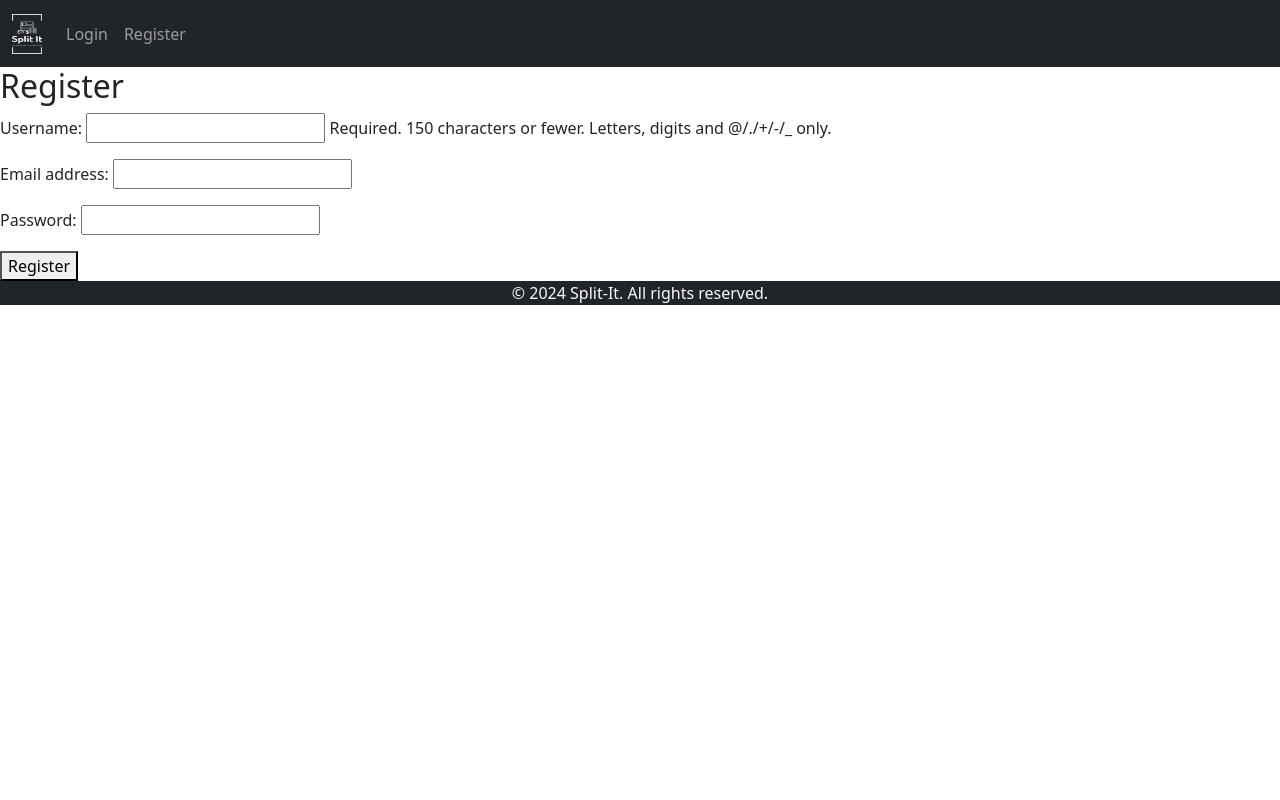
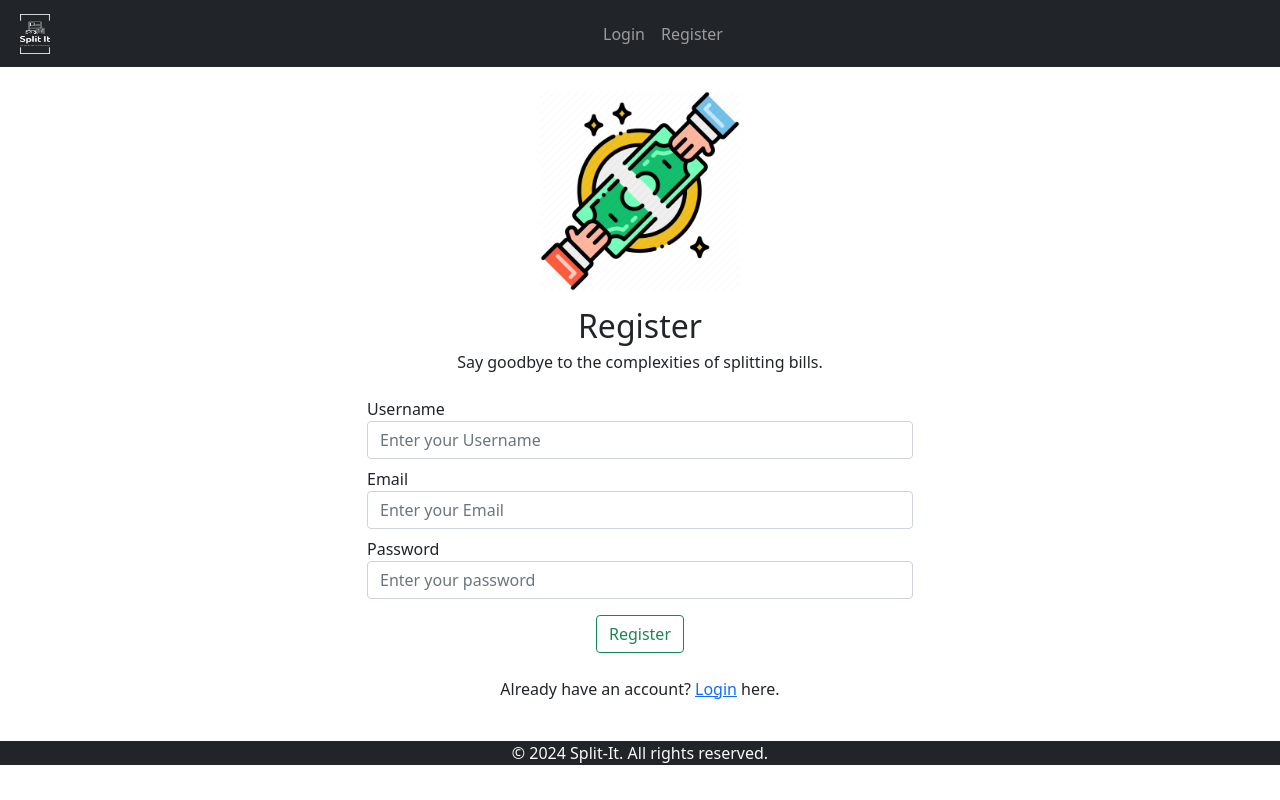
Before and after one commit to KoushikMallik-developer/split-it-api, a Django app: page /register/ in a window 1280 px wide. Run offline with Django 5.2, Linux system fonts and the light colour scheme.

Commit message:
desgining.

```diff
--- a/dashboard/templates/base.html
+++ b/dashboard/templates/base.html
@@ -1,4 +1,3 @@
-
 <!DOCTYPE html>
 <html lang="en">
 <head>
@@ -6,8 +5,36 @@
     <meta name="viewport" content="width=device-width, initial-scale=1.0">
     <title>{% block title %}Split-It{% endblock %}</title>
     <!-- Add your static files (CSS, JavaScript) here -->
-    <link href="https://cdn.jsdelivr.net/npm/bootstrap@5.0.2/dist/css/bootstrap.min.css" rel="stylesheet" integrity="sha384-EVSTQN3/azprG1Anm3QDgpJLIm9Nao0Yz1ztcQTwFspd3yD65VohhpuuCOmLASjC" crossorigin="anonymous">
-    <script src="https://cdn.jsdelivr.net/npm/bootstrap@5.0.2/dist/js/bootstrap.bundle.min.js" integrity="sha384-MrcW6ZMFYlzcLA8Nl+NtUVF0sA7MsXsP1UyJoMp4YLEuNSfAP+JcXn/tWtIaxVXM" crossorigin="anonymous"></script>
+    <link href="https://cdn.jsdelivr.net/npm/bootstrap@5.0.2/dist/css/bootstrap.min.css" rel="stylesheet"
+          integrity="sha384-EVSTQN3/azprG1Anm3QDgpJLIm9Nao0Yz1ztcQTwFspd3yD65VohhpuuCOmLASjC" crossorigin="anonymous">
+    <script src="https://cdn.jsdelivr.net/npm/bootstrap@5.0.2/dist/js/bootstrap.bundle.min.js"
+            integrity="sha384-MrcW6ZMFYlzcLA8Nl+NtUVF0sA7MsXsP1UyJoMp4YLEuNSfAP+JcXn/tWtIaxVXM"
+            crossorigin="anonymous"></script>
+    <style>
+    body {
+      margin: 0;
+      padding: 0;
+    }
+
+    .full-page {
+      min-height: 90vh; /* 90% of the viewport height */
+      display: flex;
+      align-items: center;
+      justify-content: center;
+      flex-direction: column;
+    }
+
+    .content-container {
+      width: 100%;
+    }
+
+    .responsive-img {
+      max-width: 100%;
+      height: auto;
+    }
+
+
+    </style>
 </head>
 <body>
 
@@ -15,14 +42,16 @@
     {% load static %}
     <nav class="navbar navbar-expand-lg navbar-dark bg-dark">
         <div class="container-fluid">
-    <a class="navbar-brand" href="/">
-        <img src="{% static '/images/brands/logo-no-background.png' %}" alt="my_logo" width="30" height="40" class="d-inline-block align-text-top">
+            <a class="mx-2 navbar-brand" href="/">
+                <img src="{% static '/images/brands/logo-no-background.png' %}" alt="my_logo" width="30" height="40"
+                     class="d-inline-block align-text-top">
 
             </a>
-    <button class="navbar-toggler" type="button" data-bs-toggle="collapse" data-bs-target="#navbarNav" aria-controls="navbarNav" aria-expanded="false" aria-label="Toggle navigation">
+            <button class="navbar-toggler" type="button" data-bs-toggle="collapse" data-bs-target="#navbarNav"
+                    aria-controls="navbarNav" aria-expanded="false" aria-label="Toggle navigation">
                 <span class="navbar-toggler-icon"></span>
             </button>
-    <div class="collapse navbar-collapse" id="navbarNav">
+            <div class="collapse navbar-collapse justify-content-center" id="navbarNav">
                 <ul class="navbar-nav">
                     {% if is_logged_in %}
                     <li class="nav-item">
--- a/home/views.py
+++ b/home/views.py
@@ -1,4 +1,4 @@
 from django.shortcuts import render
 
 def homepage(request):
-    return render(request, template_name='home/homepage.html', context={"is_logged_in": True})
+    return render(request, template_name='home/homepage.html', context={"is_logged_in": False})
--- a/users/templates/users/register.html
+++ b/users/templates/users/register.html
@@ -1,10 +1,39 @@
 {% extends 'base.html' %}
+{% load static %}
+{% block content %}
+<div class="container my-4">
+<div class="text-center">
+<img src="{% static '/images/brands/brand-big.png' %}" height="200" width="200" alt="my_logo" class="responsive-img">
+    </div>
+    <div class="mt-3">
+  <div class="row justify-content-center">
+    <div class="col-md-6">
+      <div class="text-center mb-4">
+      <h2 class="text-center">Register</h2>
+              <h6>Say goodbye to the complexities of splitting bills.</h6>
+        </div>
+      <form method="post">
+          {% csrf_token %}
+        <div class="form-group my-2">
+          <label for="username">Username</label>
+          <input type="text" class="form-control" id="username" placeholder="Enter your Username" required>
+        </div>
+          <div class="form-group my-2">
+          <label for="email">Email</label>
+          <input type="email" class="form-control" id="email" placeholder="Enter your Email" required>
+        </div>
 
-{% block content %}
-    <h2>Register</h2>
-    <form method="post">
-        {% csrf_token %}
-        {{ form.as_p }}
-        <button type="submit">Register</button>
-    </form>
+        <div class="form-group my-2">
+          <label for="password">Password</label>
+          <input type="password" class="form-control" id="password" placeholder="Enter your password" required>
+        </div>
+        <div class="text-center">
+        <button type="submit" class="btn btn-outline-success my-2 mb-4">Register</button>
+      </div>
+      </form>
+      <p class="text-center">Already have an account? <a href="/login">Login</a> here.</p>
+    </div>
+  </div>
+</div>
+    </div>
 {% endblock %}
```
Also changed, not shown: home/templates/home/homepage.html (+9 -8 lines), users/templates/users/login.html (+33 -7 lines). Lines whose indentation alone changed are shown as unchanged.
